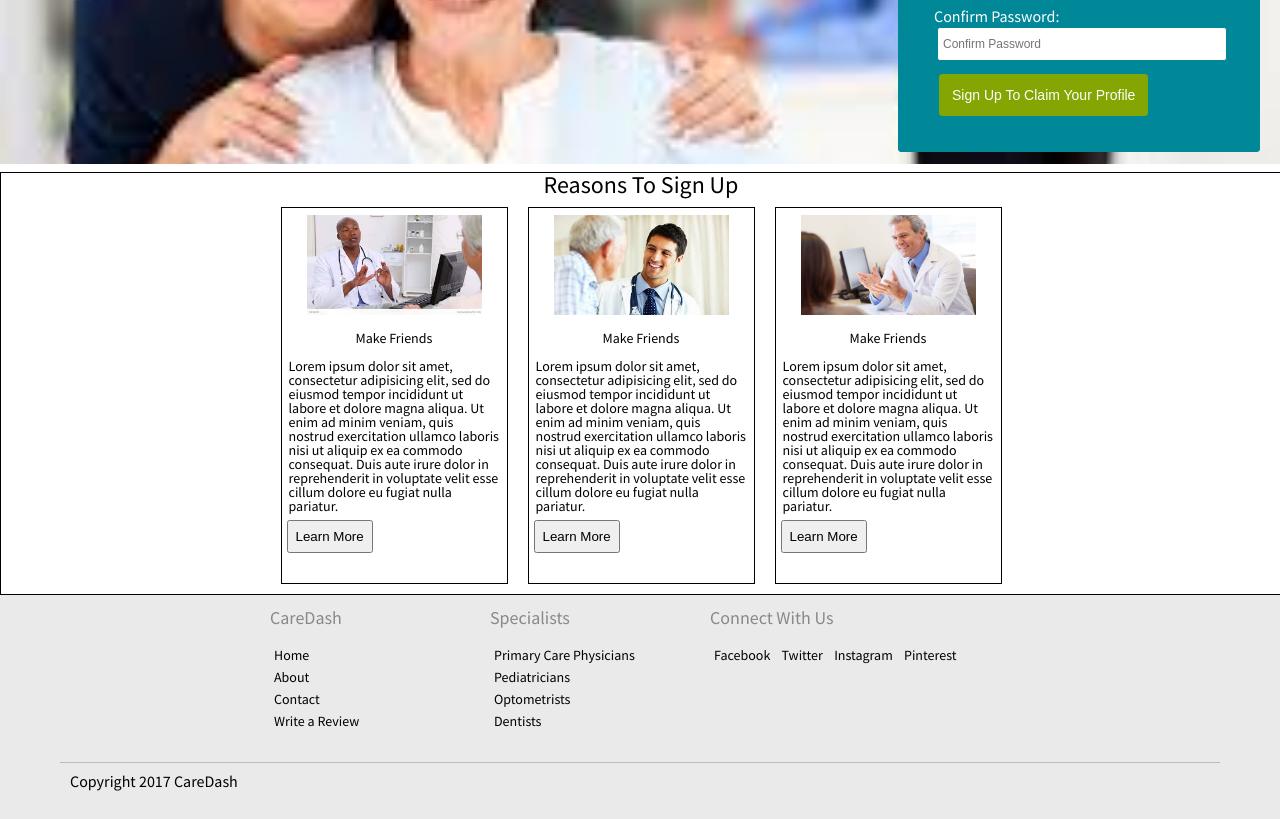
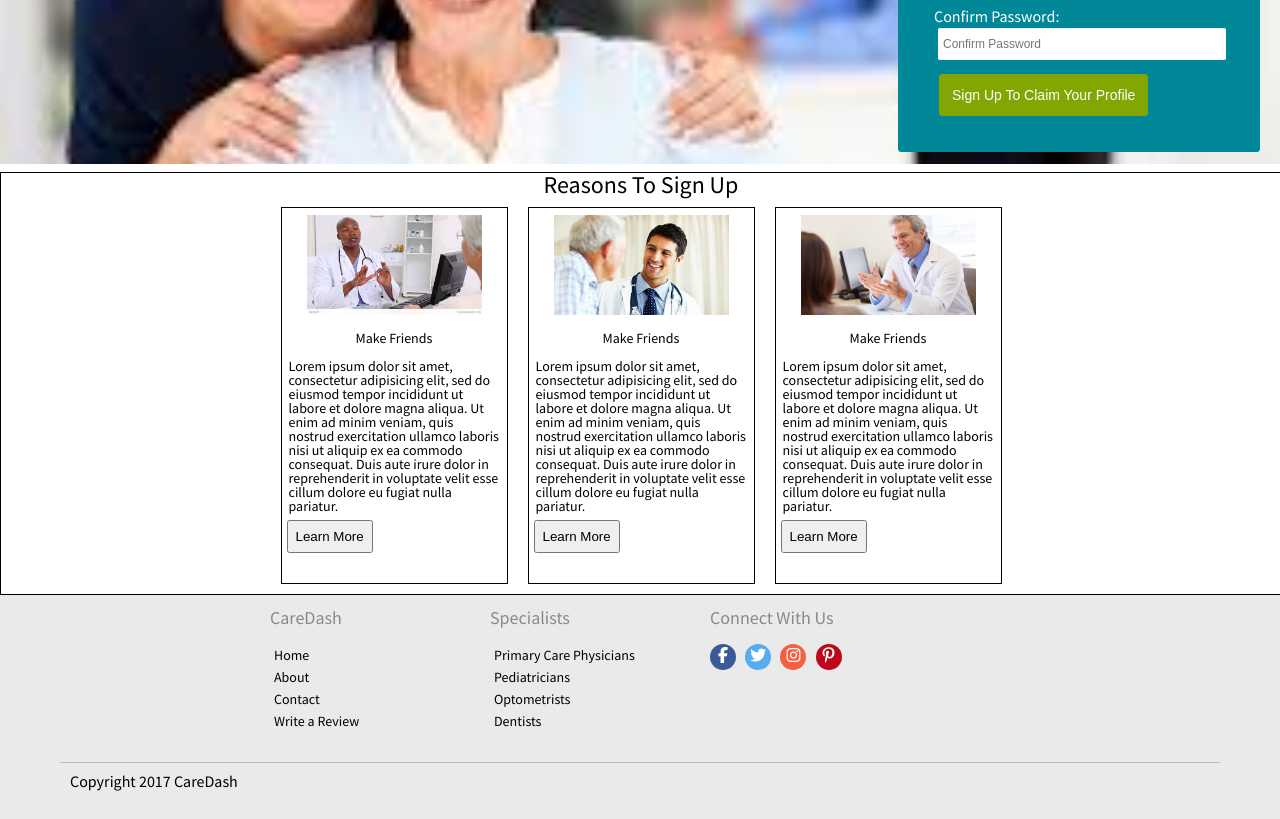
Before and after one commit to ptascio/CareDashChallenge, a plain HTML site: page index.html in a window 1280 px wide. Shown: the part 397-1216 px from the top of the page. Drawn offline with Linux system fonts and the light colour scheme.

Commit message:
Add social icons

```diff
--- a/css/main.css
+++ b/css/main.css
@@ -231,6 +231,30 @@ footer h3 {
 
 .social-icons li {
   display: inline-block;
+  border-radius: 50%;
+  width: 20px;
+  height: 20px;
+  color: #fff;
+  font-size: 16px;
+  text-align: center;
+  padding: 3px;
+  margin-right: 6px;
+}
+
+.facebook-social {
+  background: #3b5998;
+}
+
+.twitter-social {
+  background: #55acee;
+}
+
+.insta-social {
+  background: #f56040;
+}
+
+.pin-social {
+  background: #bd081c;
 }
 
 @media only screen and (max-width: 1000px) {
@@ -262,4 +286,13 @@ footer h3 {
   .collapsed-footer {
     text-align: center;
   }
+
+  .social-icons, .copyright {
+    text-align: center;
+    width: 100%;
+  }
+
+  .copyright {
+    margin: 10px 0;
+  }
 }
--- a/index.html
+++ b/index.html
@@ -6,6 +6,7 @@
     <link rel="stylesheet" href="./css/reset.css">
     <link rel="stylesheet" href="./css/main.css">
     <link href="https://fonts.googleapis.com/css?family=Source+Sans+Pro:400,700" rel="stylesheet">
+    <script src="https://use.fontawesome.com/e825a39801.js"></script>
     <script type="text/javascript" src="./js/main.js"></script>
     <base target="_blank">
   </head>
@@ -128,10 +129,10 @@
       <div class="footer-container social-icons">
         <h3>Connect With Us</h3>
         <ul class="social-icons">
-          <li>Facebook</li>
-          <li>Twitter</li>
-          <li>Instagram</li>
-          <li>Pinterest</li>
+          <li class="facebook-social"><i class="fa fa-facebook" aria-hidden="true"></i></li>
+          <li class="twitter-social"><i class="fa fa-twitter" aria-hidden="true"></i></li>
+          <li class="insta-social"><i class="fa fa-instagram" aria-hidden="true"></i></li>
+          <li class="pin-social"><i class="fa fa-pinterest-p" aria-hidden="true"></i></li>
         </ul>
       </div>
       <div class="copyright">
```
